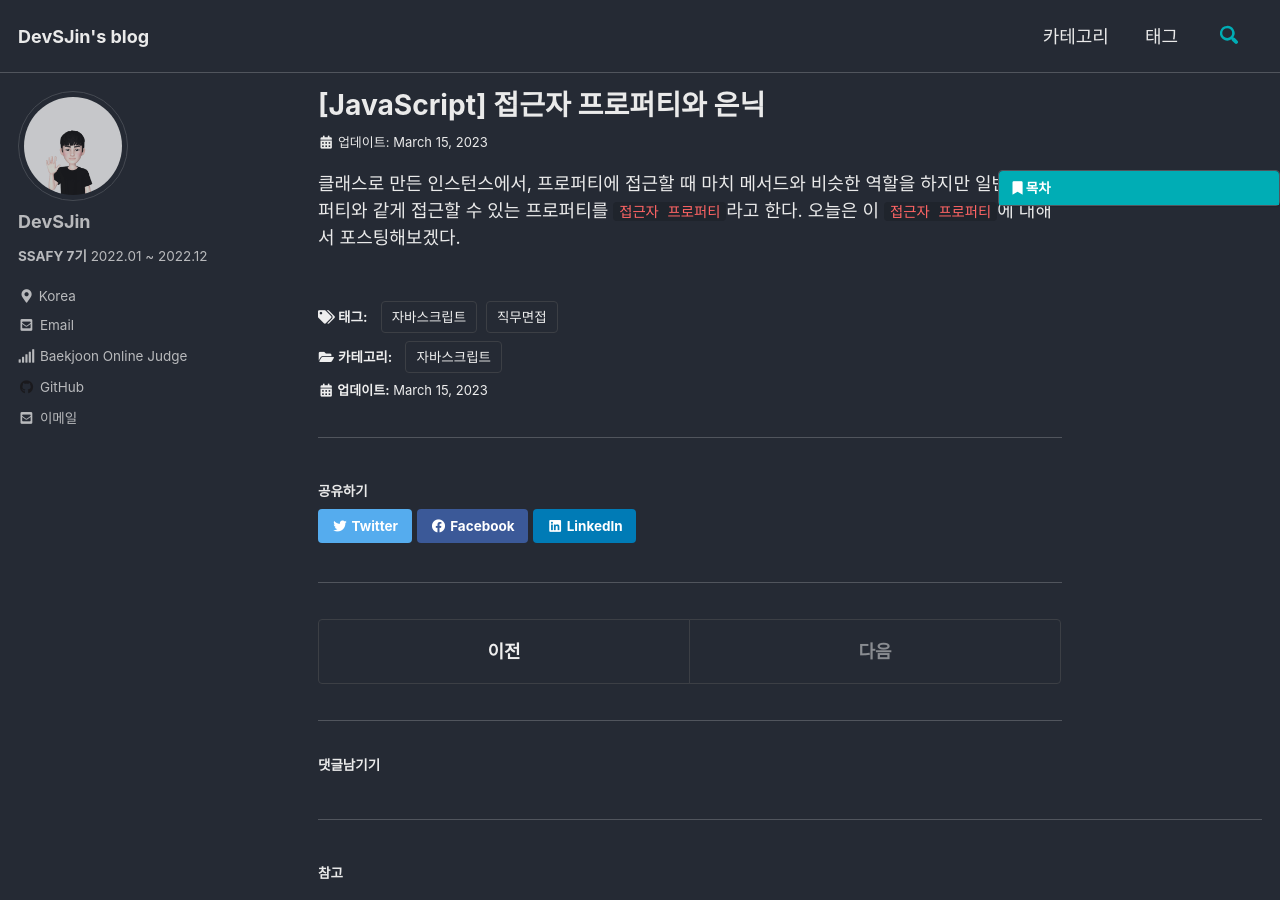
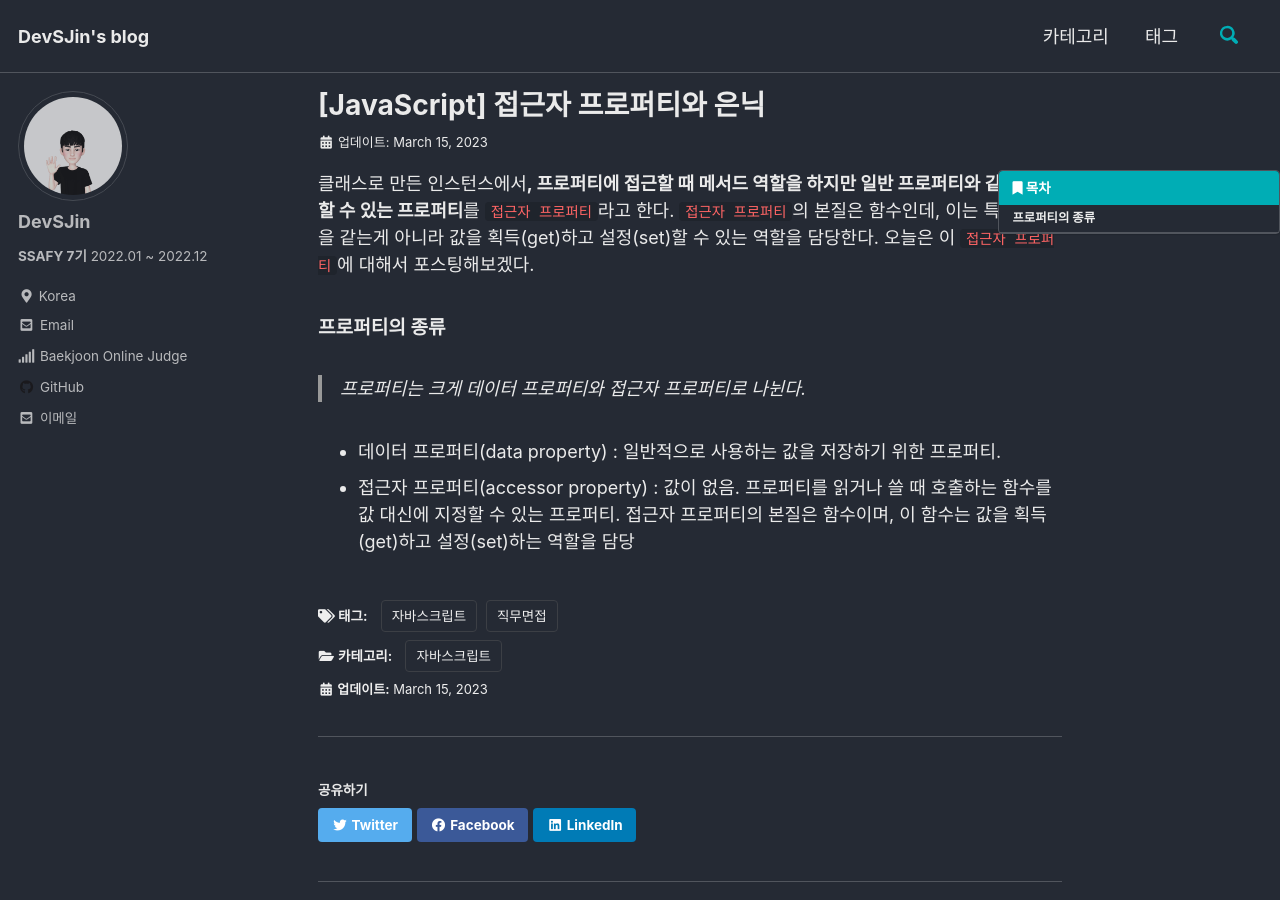
Before and after one commit to DevSJin/DevSJin.github.io, a Jekyll site: the page built from _posts/javascript/2023-03-15-자바스크립트 접근자프로퍼티.md, in a window 1280 px wide and 900 px high. Built offline with Jekyll 4.4.1, drawn with Linux system fonts in a browser that asks for light colours; cached includes are drawn as plain includes; comment, search, counter and statistics services are not loaded.

Commit message:
프로퍼티 종류 작성

```diff
--- a/_posts/javascript/2023-03-15-자바스크립트 접근자프로퍼티.md
+++ b/_posts/javascript/2023-03-15-자바스크립트 접근자프로퍼티.md
@@ -1,5 +1,5 @@
 ---
-title:  "[JavaScript] 접근자 프로퍼티와 은닉"
+title: "[JavaScript] 접근자 프로퍼티와 은닉"
 permalink: /categories/js/접근자프로퍼티-은닉
 author_profile: true
 categories:
@@ -14,4 +14,11 @@ last_modified_at: 2023-03-15
 toc_sticky: true
 ---
 
- 클래스로 만든 인스턴스에서, 프로퍼티에 접근할 때 마치 메서드와 비슷한 역할을 하지만 일반 프로퍼티와 같게 접근할 수 있는 프로퍼티를 `접근자 프로퍼티`라고 한다. 오늘은 이 `접근자 프로퍼티`에 대해서 포스팅해보겠다.
+ 클래스로 만든 인스턴스에서**, 프로퍼티에 접근할 때 메서드 역할을 하지만 일반 프로퍼티와 같게 접근할 수 있는 프로퍼티**를 `접근자 프로퍼티`라고 한다. `접근자 프로퍼티`의 본질은 함수인데, 이는 특정한 값을 같는게 아니라 값을 획득(get)하고 설정(set)할 수 있는 역할을 담당한다. 오늘은 이 `접근자 프로퍼티`에 대해서 포스팅해보겠다.
+
+#### 프로퍼티의 종류
+
+> 프로퍼티는 크게 데이터 프로퍼티와 접근자 프로퍼티로 나뉜다.
+
+- 데이터 프로퍼티(data property) : 일반적으로 사용하는 값을 저장하기 위한 프로퍼티.
+- 접근자 프로퍼티(accessor property) : 값이 없음. 프로퍼티를 읽거나 쓸 때 호출하는 함수를 값 대신에 지정할 수 있는 프로퍼티. 접근자 프로퍼티의 본질은 함수이며, 이 함수는 값을 획득(get)하고 설정(set)하는 역할을 담당
```
